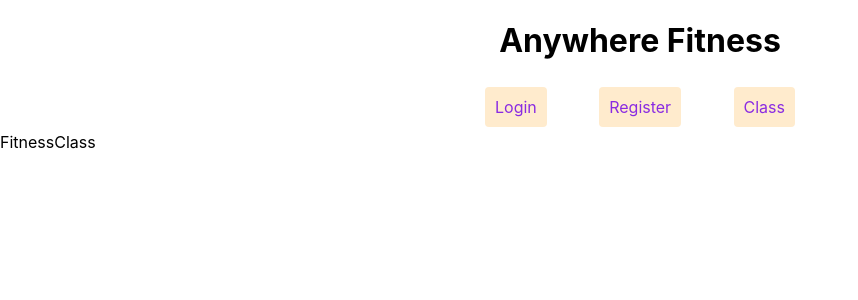
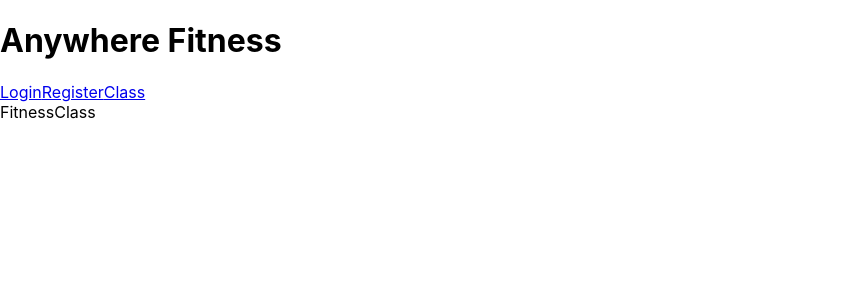
Before and after one commit to anywhere-fitness-bloomtech/anywhere-fitness-frontend, a React (Create React App) app: page /class in a window 1280 px wide. Shown: the top 300 px of the page, without its empty margins (0-858 px from the left). Built offline with nearby package versions, Linux system fonts and the light colour scheme.

Commit message:
Revert "css added to nav bar"

```diff
--- a/src/components/App.js
+++ b/src/components/App.js
@@ -7,15 +7,13 @@ import Register from './Register';
 function App() {
   return (
     <div>
-      <header className='navBarHeader'>
+      <header>
         <h1>Anywhere Fitness</h1>
-        <div>
         <nav>
           <Link to='/login'>Login</Link>
           <Link to='/register'>Register</Link>
           <Link to='/class'>Class</Link>
         </nav>
-        </div>
       </header>
       <main>
         <Routes>
--- a/src/index.css
+++ b/src/index.css
@@ -6,35 +6,3 @@ body {
   -webkit-font-smoothing: antialiased;
   -moz-osx-font-smoothing: grayscale;
 }
-
-
-
-/*
-nav bar styling */
-
-.navBarHeader {
- text-align: center;
-}
-
-nav {
-  display: flex;
-  justify-content: center;
-  justify-content: space-between;
-  margin: auto;
-  width: 25%;
-
-}
-
-a:hover {
-  text-decoration: none;
-  background-color: pink;
-}
-
-a{
-  text-decoration: none;
-  background-color: blanchedalmond;
-  border-radius: 4px;
-  padding: 10px;
-  margin: 5px;
-  color:blueviolet
-}
```
